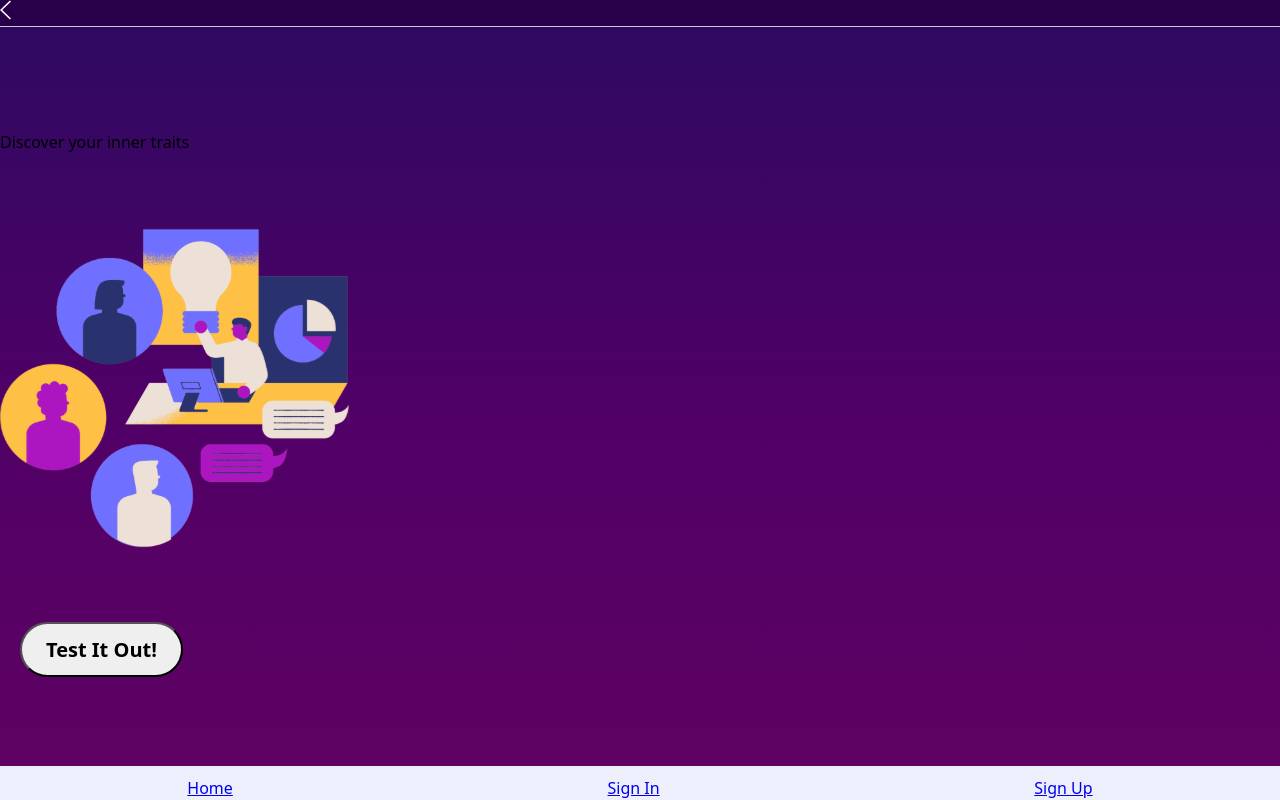
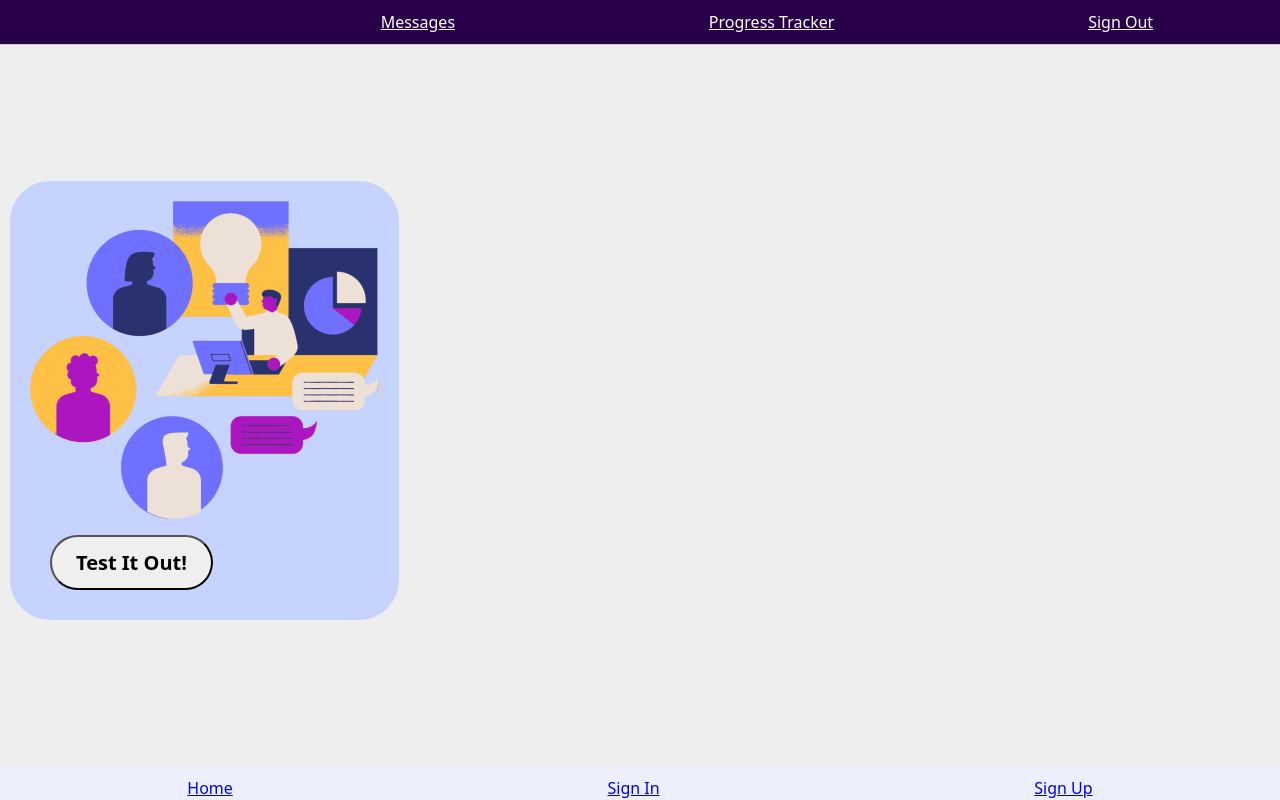
Before and after one commit to dallas-vanwyk/DiscoverU-front-end, a React (Vite) app: page /personality-test in a window 1280 px wide. Built offline with nearby package versions, Linux system fonts and the light colour scheme; no server answers.

Commit message:
still working on personality test

```diff
--- a/src/components/HomePage/HomePage.jsx
+++ b/src/components/HomePage/HomePage.jsx
@@ -11,7 +11,7 @@ const HomePage = () => {
   const { user } = useContext(UserContext);
 
   return (
-    <>
+    <div className="purple-gradient">
       <TopNavBar />
       <main className="homepage">
         {user?.avatar !== undefined && (
@@ -33,7 +33,7 @@ const HomePage = () => {
         <button onClick={() => navigate("/city")}>Career Professions</button>
       </main>
       <NavBar />
-    </>
+    </div>
   );
 };
 
--- a/src/components/PersonalityTest/PersonalityTest.jsx
+++ b/src/components/PersonalityTest/PersonalityTest.jsx
@@ -2,20 +2,26 @@
 import { useNavigate } from "react-router";
 import { Link } from "react-router";
 import NavBar from "../NavBar/NavBar.jsx";
+import TopNavBar from "../TopNavBar/TopNavBar.jsx";
 
 const HomePage = () => {
   const navigate = useNavigate();
 
   return (
-    <>
-      <nav className="top-navbar">
+    <div className="personality">
+      <TopNavBar />
+      {/* <nav className="top-navbar">
         <Link onClick={() => navigate(-1)}>
           <img src="images/icons/back-arrow.svg" alt="Explore" />
         </Link>
-      </nav>
-      <main>
-        <p>Discover your inner traits</p>
-        <img src="images/main-app/personality-test.svg" alt="Icon" />
+      </nav> */}
+      <main className="personality-inset floating-content">
+        {/* <p>Discover your inner traits</p> */}
+        <img
+          src="images/main-app/personality-test-crop.png"
+          alt="Icon"
+          // className="floating-content"
+        />
         <a
           href="https://www.yourselfirst.com/career?utm_source=google&utm_medium=cpc&utm_term=personality%20test%20for%20career%20path&utm_campaign=Careers&utm_campaign_name=Careers&utm_campaign_id=22078750217&utm_adset_id=181370381988&utm_adset_name=Careers&utm_ad_id=727401597295&gad_source=1&gad_campaignid=22078750217&gbraid=0AAAAA-F0voz2lEM0t6kx2KWXTlQCxfAQC&gclid=Cj0KCQjwiqbBBhCAARIsAJSfZkYYvWKzHwf2YsVdN6Wzo_7WhGONAmKznF-DwDBrzeZCBMMmE8rFQKUaAtN1EALw_wcB"
           target="_blank"
@@ -26,7 +32,7 @@ const HomePage = () => {
         </a>
       </main>
       <NavBar />
-    </>
+    </div>
   );
 };
 
--- a/src/components/TopNavBar/TopNavBar.jsx
+++ b/src/components/TopNavBar/TopNavBar.jsx
@@ -31,13 +31,17 @@ const TopNavBar = () => {
           </Link>
         </li>
         <li>
-          <Link to="/">Messages</Link>
+          <Link to="/" className="test-white">
+            Messages
+          </Link>
         </li>
         <li>
-          <Link to="/">Progress Tracker</Link>
+          <Link to="/" className="test-white">
+            Progress Tracker
+          </Link>
         </li>
         <li>
-          <Link to="/" onClick={handleSignOut}>
+          <Link to="/" onClick={handleSignOut} className="test-white">
             Sign Out
           </Link>
         </li>
--- a/src/global.css
+++ b/src/global.css
@@ -7,7 +7,6 @@
   --off-purple-unselected-button: #8163d6; /* 15% opacity */
   --light-card-background: #f2f4fe;
   --dark-purple-menu: #28004a;
-  --button-pink: #ba68c8;
   --gray-background: #eeeeee;
   --menu-background: #edf0fc;
 
@@ -25,8 +24,14 @@
   -moz-osx-font-smoothing: grayscale;
 }
 
+.purple-gradient {
+  background: linear-gradient(var(--pbg-top), var(--pbg-mid), var(--pbg-bot));
+  min-height: 100vh;
+  width: 100vw;
+}
+
 body {
-  background: linear-gradient(var(--pbg-top), var(--pbg-mid), var(--pbg-bot));
+  /* background: linear-gradient(var(--pbg-top), var(--pbg-mid), var(--pbg-bot)); */
 
   /* stuff from default index.css - have not confirmed */
   margin: 0;
@@ -35,16 +40,6 @@ body {
   min-width: 320px;
   min-height: 100vh;
 }
-
-/* .top-navbar {
-  position: fixed;
-  top: 0;
-  left: 0;
-  width: 100%;
-  background-color: white;
-  z-index: 1000;
-  border-bottom: 1px solid #ccc;
-} */
 
 /* Bottom Navbar */
 
@@ -84,6 +79,10 @@ body {
   justify-content: space-around;
   margin: 0;
   padding: 10px 0;
+}
+
+.test-white {
+  /* just exists so we can see the text for the time beans */
   color: white;
 }
 
@@ -114,6 +113,22 @@ body {
   margin-bottom: 150px;
 }
 
+/* personality test */
+
+.personality {
+  background-color: var(--gray-background);
+  margin: 0;
+  display: flex;
+  place-items: center;
+  min-width: 320px;
+  width: 100vw;
+  min-height: 100vh;
+}
+
+.personality-inset {
+  background-color: var(--light-blue-background);
+}
+
 /* buttonsssssss */
 
 button {
```
Also changed, not shown: public/images/main-app/personality-test-crop.png (added).
